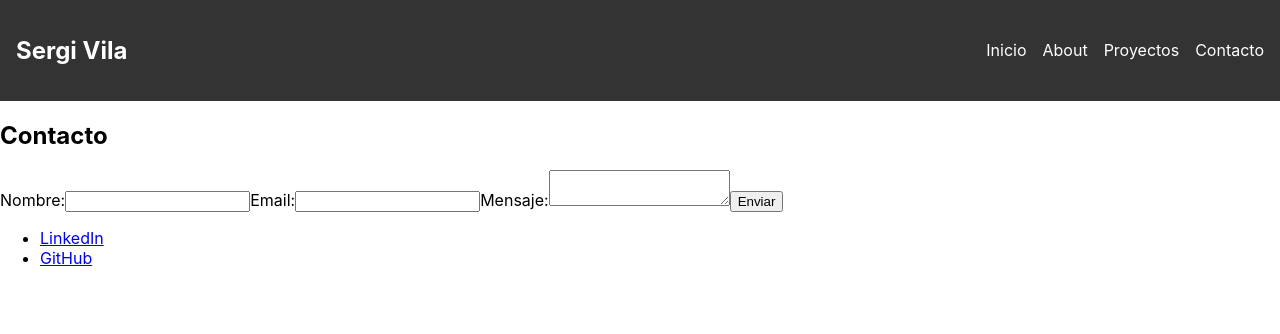
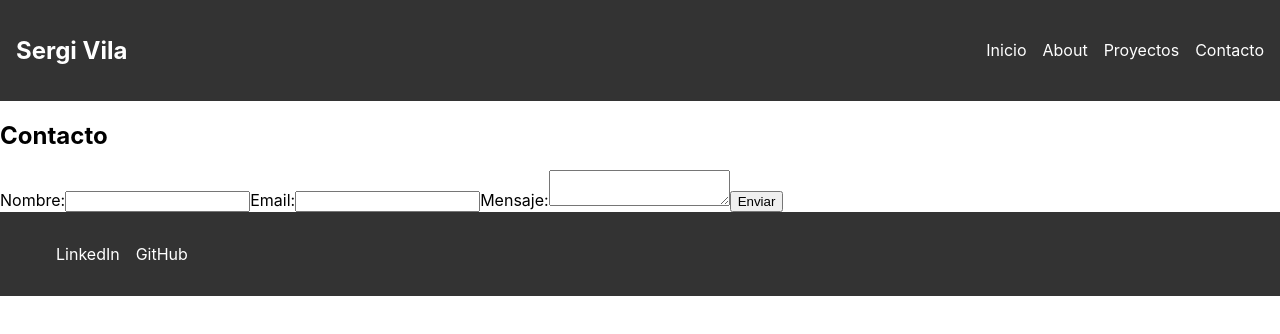
Before and after one commit to 100451218/portfolio, a React (Create React App) app: page /contact in a window 1280 px wide. Shown: the top 334 px of the page. Built offline with nearby package versions, Linux system fonts and the light colour scheme.

Commit message:
Footer format

```diff
--- a/src/components/Footer.css
+++ b/src/components/Footer.css
@@ -0,0 +1,20 @@
+.footer{
+    background-color: #333;
+    color: #fff;
+    padding: 1rem;
+}
+
+.social-links{
+    list-style: none;
+    display: flex;
+    gap: 1rem;
+}
+
+.social-links a{
+    color: #fff;
+    text-decoration: none;
+    transition: color 0.3s;
+}
+.social-links a:hover{
+    color: #00bcd4;
+}
```
